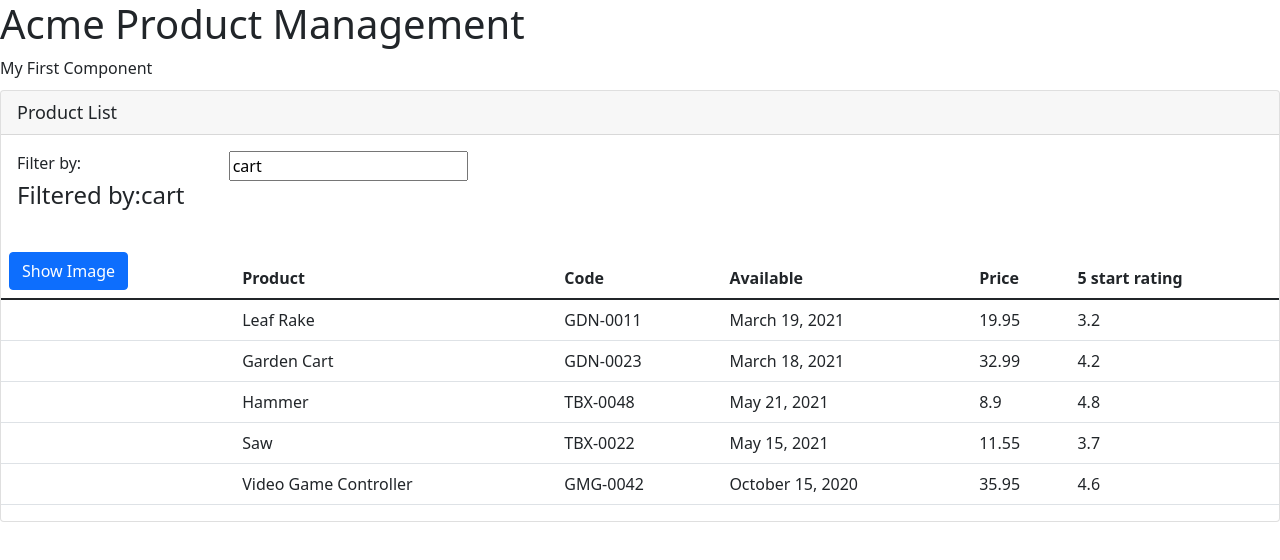
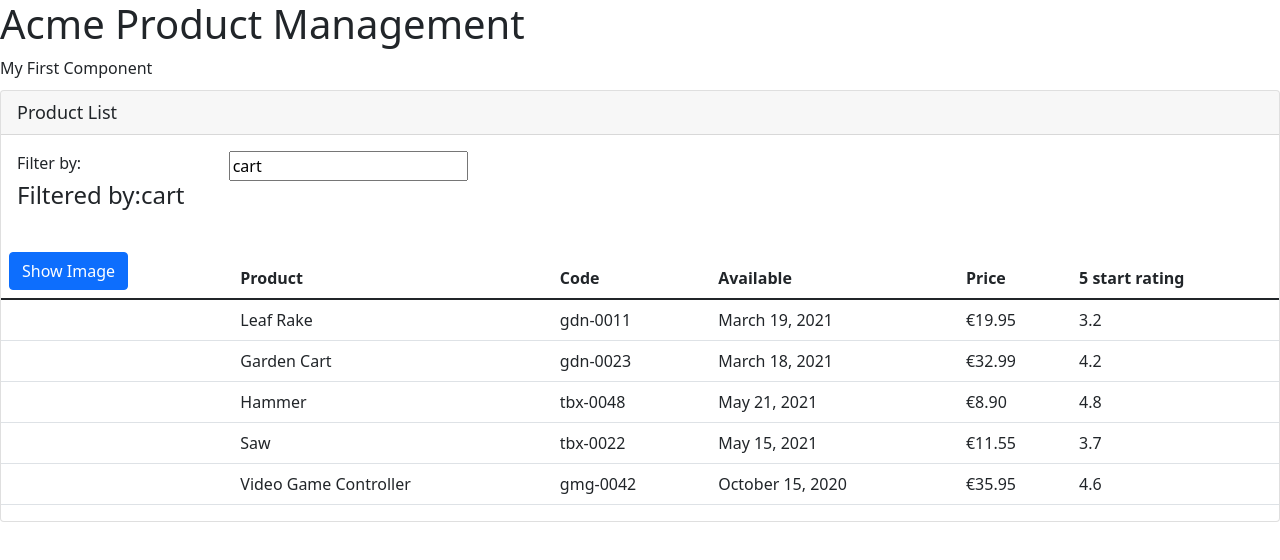
Before and after one commit to fgregor88/angular-getting-started, an Angular app: page / in a window 1280 px wide. Shown: the top 560 px of the page. Built offline with nearby package versions, Linux system fonts and the light colour scheme.

Commit message:
format data display with pipes

```diff
--- a/src/app/products/product-list.component.html
+++ b/src/app/products/product-list.component.html
@@ -43,9 +43,9 @@
                          [style.margin.px]='imageMargin'>
                      </td>
                      <td>{{ product.productName }}</td>
-                     <td>{{ product.productCode }}</td>
+                     <td>{{ product.productCode | lowercase }}</td>
                      <td>{{ product.releaseDate }}</td>
-                     <td>{{ product.price }}</td>
+                     <td>{{ product.price | currency:'EUR':'symbol':'1.2-2' }}</td>
                      <td>{{ product.starRating }}</td>
                  </tr>
              </tbody>
```
